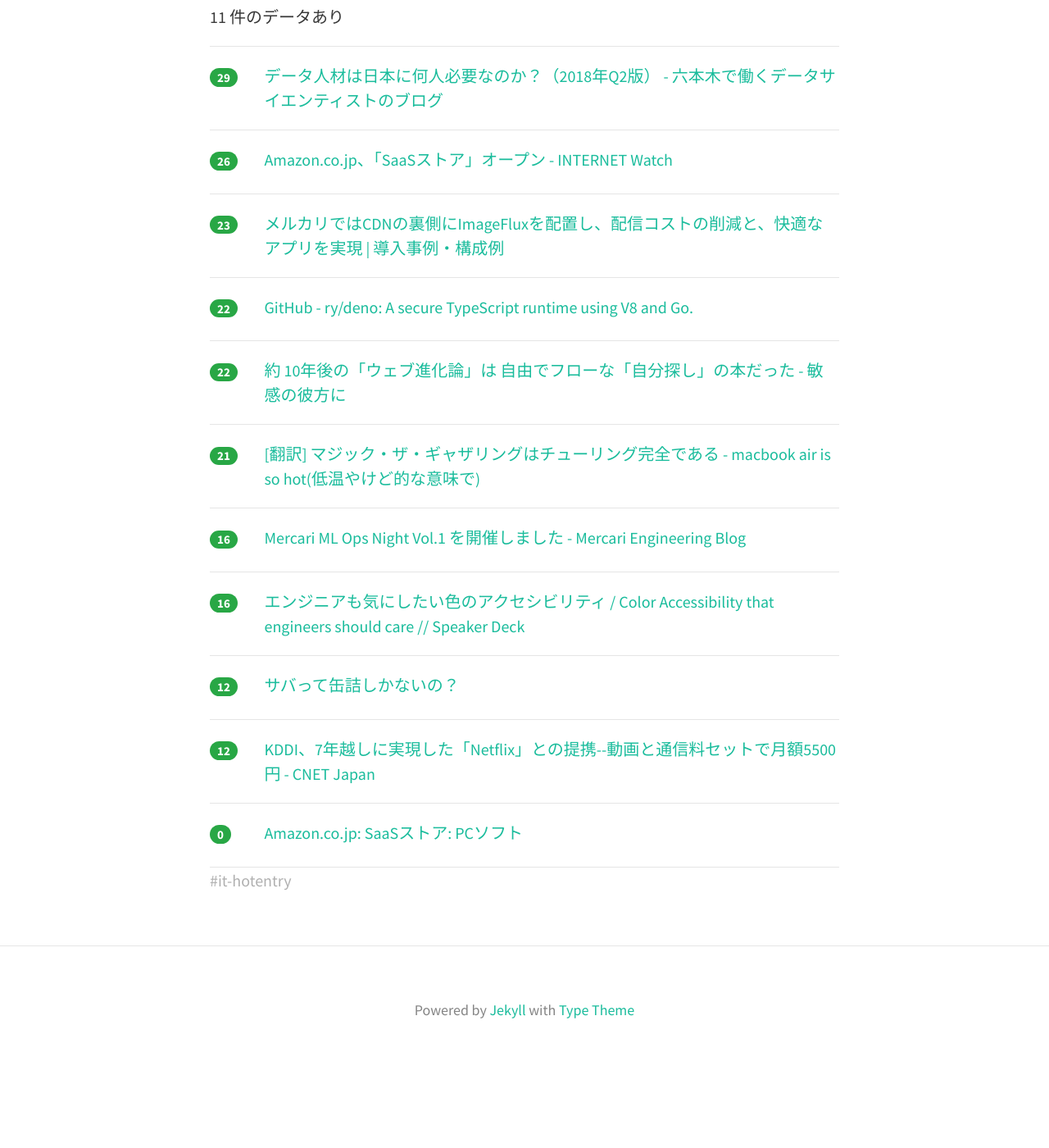
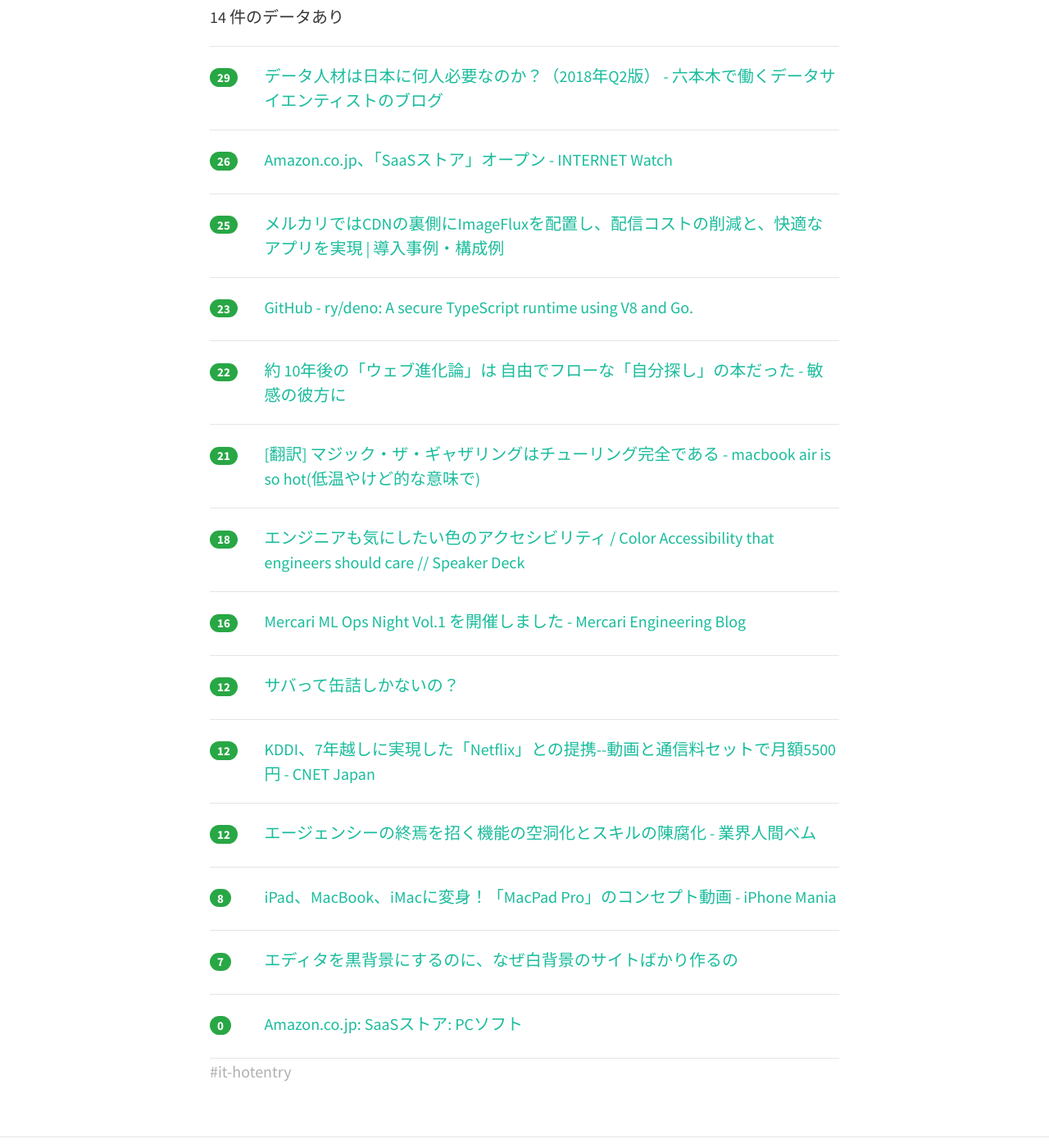
Before and after one commit to yatta47/hatena-matome-site, a Jekyll site: the page built from _posts/2018-05-30-hatena.md, in a window 1280 px wide and 1400 px high, scrolled down 317 px. Shown: the whole window at 82% size. Built offline with Jekyll 4.4.1, drawn with Linux system fonts in a browser that asks for light colours; nearby versions of some CDN libraries; before the commit the page ends 1626 px from its top, so only the background shows below that.

Commit message:
Updated 2018-05-30

```diff
--- a/_posts/2018-05-30-hatena.md
+++ b/_posts/2018-05-30-hatena.md
@@ -1,10 +1,10 @@
 ---
 layout: post
 title:  "2018-05-30 はてぶIT"
-date:   2018-05-30 04:00:31
+date:   2018-05-30 05:00:49
 tags: [it-hotentry]
 ---
-11 件のデータあり
+14 件のデータあり
 
 <hr><div class="row">
 <div class="col-1"><span class="badge badge-pill badge-success h2">29</span></div>
@@ -17,12 +17,12 @@ tags: [it-hotentry]
 </div>
 <hr>
 <div class="row">
-<div class="col-1"><span class="badge badge-pill badge-success h2">23</span></div>
+<div class="col-1"><span class="badge badge-pill badge-success h2">25</span></div>
 <div class="col-11"><a href='https://case.sakura.ad.jp/case/mercari-imageflux' target='_blank'>メルカリではCDNの裏側にImageFluxを配置し、配信コストの削減と、快適なアプリを実現 | 導入事例・構成例</a></div>
 </div>
 <hr>
 <div class="row">
-<div class="col-1"><span class="badge badge-pill badge-success h2">22</span></div>
+<div class="col-1"><span class="badge badge-pill badge-success h2">23</span></div>
 <div class="col-11"><a href='https://github.com/ry/deno' target='_blank'>GitHub - ry/deno: A secure TypeScript runtime using V8 and Go.</a></div>
 </div>
 <hr>
@@ -37,13 +37,13 @@ tags: [it-hotentry]
 </div>
 <hr>
 <div class="row">
-<div class="col-1"><span class="badge badge-pill badge-success h2">16</span></div>
-<div class="col-11"><a href='http://tech.mercari.com/entry/mercari-mlopsnight-1' target='_blank'>Mercari ML Ops Night Vol.1 を開催しました - Mercari Engineering Blog</a></div>
+<div class="col-1"><span class="badge badge-pill badge-success h2">18</span></div>
+<div class="col-11"><a href='https://speakerdeck.com/ohbarye/color-accessibility-that-engineers-should-care' target='_blank'>エンジニアも気にしたい色のアクセシビリティ / Color Accessibility that engineers should care // Speaker Deck</a></div>
 </div>
 <hr>
 <div class="row">
 <div class="col-1"><span class="badge badge-pill badge-success h2">16</span></div>
-<div class="col-11"><a href='https://speakerdeck.com/ohbarye/color-accessibility-that-engineers-should-care' target='_blank'>エンジニアも気にしたい色のアクセシビリティ / Color Accessibility that engineers should care // Speaker Deck</a></div>
+<div class="col-11"><a href='http://tech.mercari.com/entry/mercari-mlopsnight-1' target='_blank'>Mercari ML Ops Night Vol.1 を開催しました - Mercari Engineering Blog</a></div>
 </div>
 <hr>
 <div class="row">
@@ -57,6 +57,21 @@ tags: [it-hotentry]
 </div>
 <hr>
 <div class="row">
+<div class="col-1"><span class="badge badge-pill badge-success h2">12</span></div>
+<div class="col-11"><a href='http://g-yokai.com/2018/05/post-401.php' target='_blank'>エージェンシーの終焉を招く機能の空洞化とスキルの陳腐化 - 業界人間ベム</a></div>
+</div>
+<hr>
+<div class="row">
+<div class="col-1"><span class="badge badge-pill badge-success h2">8</span></div>
+<div class="col-11"><a href='https://iphone-mania.jp/news-213685/' target='_blank'>iPad、MacBook、iMacに変身！「MacPad Pro」のコンセプト動画 - iPhone Mania</a></div>
+</div>
+<hr>
+<div class="row">
+<div class="col-1"><span class="badge badge-pill badge-success h2">7</span></div>
+<div class="col-11"><a href='https://anond.hatelabo.jp/20180529181335' target='_blank'>エディタを黒背景にするのに、なぜ白背景のサイトばかり作るの</a></div>
+</div>
+<hr>
+<div class="row">
 <div class="col-1"><span class="badge badge-pill badge-success h2">0</span></div>
 <div class="col-11"><a href='https://www.amazon.co.jp/b/?ie=UTF8&node=5697992051' target='_blank'>Amazon.co.jp: SaaSストア: PCソフト</a></div>
 </div>
```
